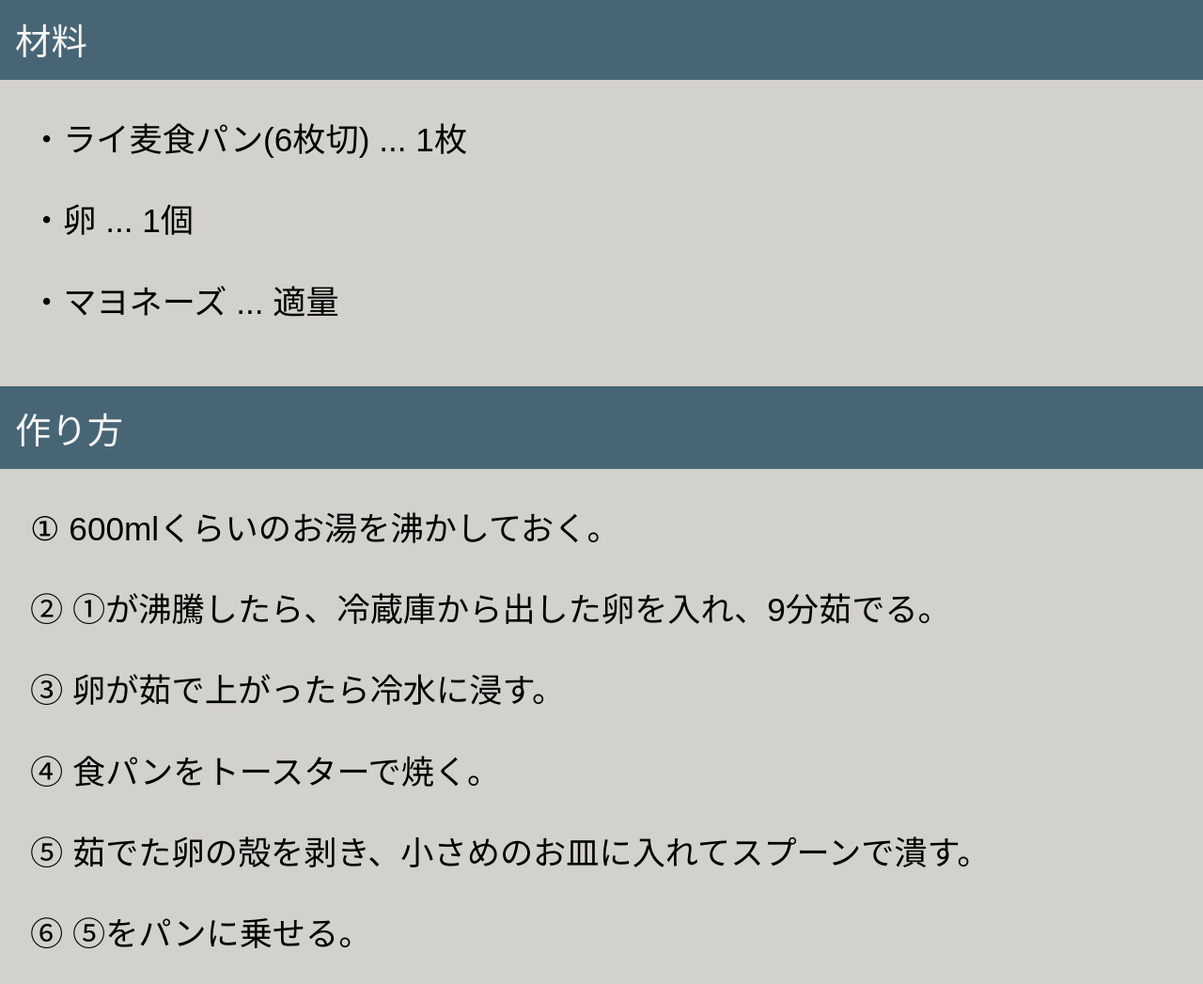
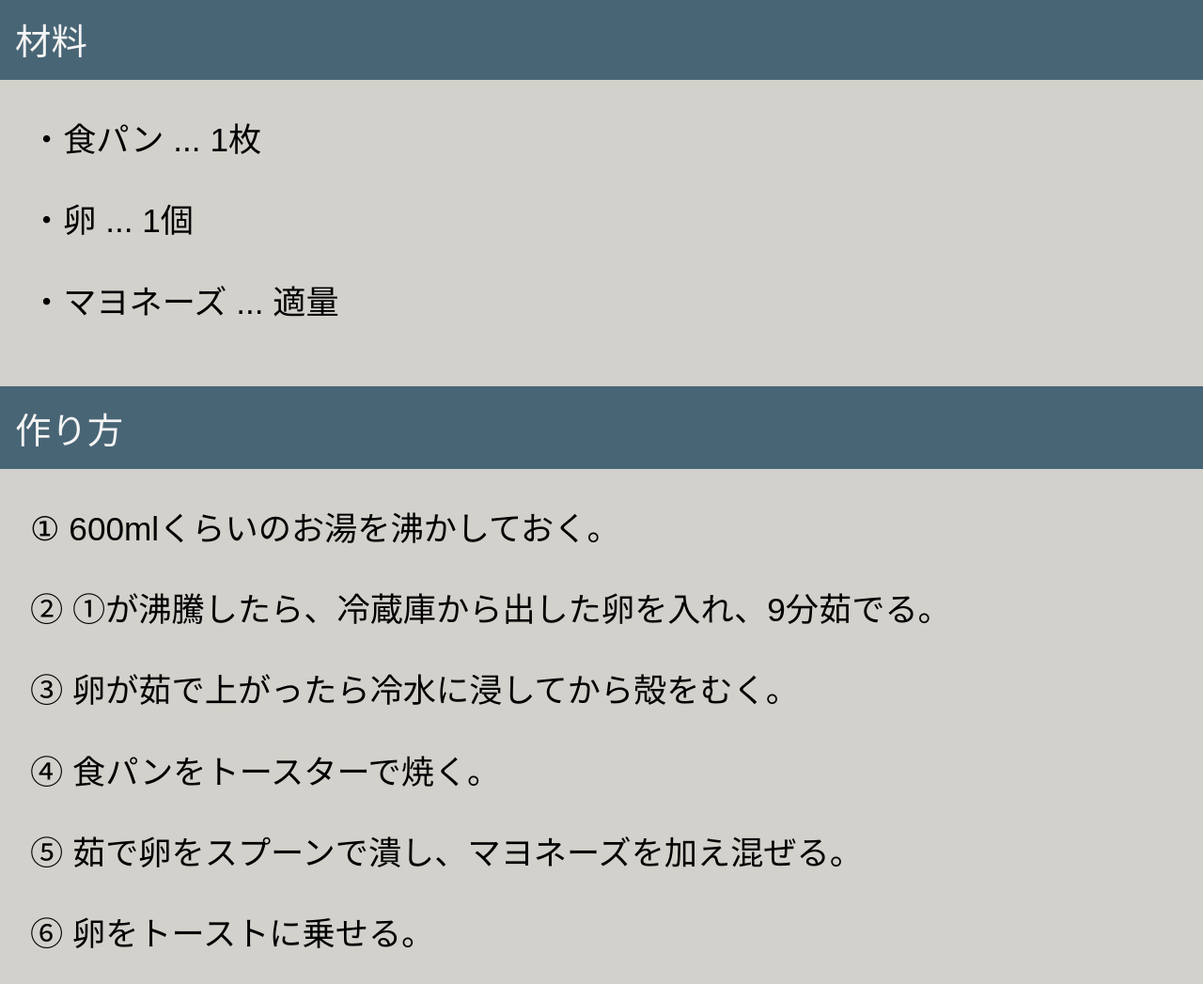
Before and after one commit to rakkotec/dummy, a plain HTML site: page index.html in a window 1280 px wide. Shown: the part 1091-2138 px from the top of the page at 94% size. Drawn offline with Linux system fonts and the light colour scheme.

Commit message:
hokahoka

```diff
--- a/index.html
+++ b/index.html
@@ -12,7 +12,7 @@
     <div class="title">ゆで卵のオープンサンド</div>
     <div class="sub-title">材料</div>
     <div class="sub-area">
-        <p>・ライ麦食パン(6枚切) ... 1枚</p>
+        <p>・食パン ... 1枚</p>
         <p>・卵 ... 1個</p>
         <p>・マヨネーズ ... 適量</p>
     </div>
@@ -20,10 +20,10 @@
     <div class="sub-area">
         <p>① 600mlくらいのお湯を沸かしておく。</p>
         <p>② ①が沸騰したら、冷蔵庫から出した卵を入れ、9分茹でる。</p>
-        <p>③ 卵が茹で上がったら冷水に浸す。</p>
+        <p>③ 卵が茹で上がったら冷水に浸してから殻をむく。</p>
         <p>④ 食パンをトースターで焼く。</p>
-        <p>⑤ 茹でた卵の殻を剥き、小さめのお皿に入れてスプーンで潰す。</p>
-        <p>⑥ ⑤をパンに乗せる。</p>
+        <p>⑤ 茹で卵をスプーンで潰し、マヨネーズを加え混ぜる。</p>
+        <p>⑥ 卵をトーストに乗せる。</p>
     </div>
 </body>
 </html>
```
